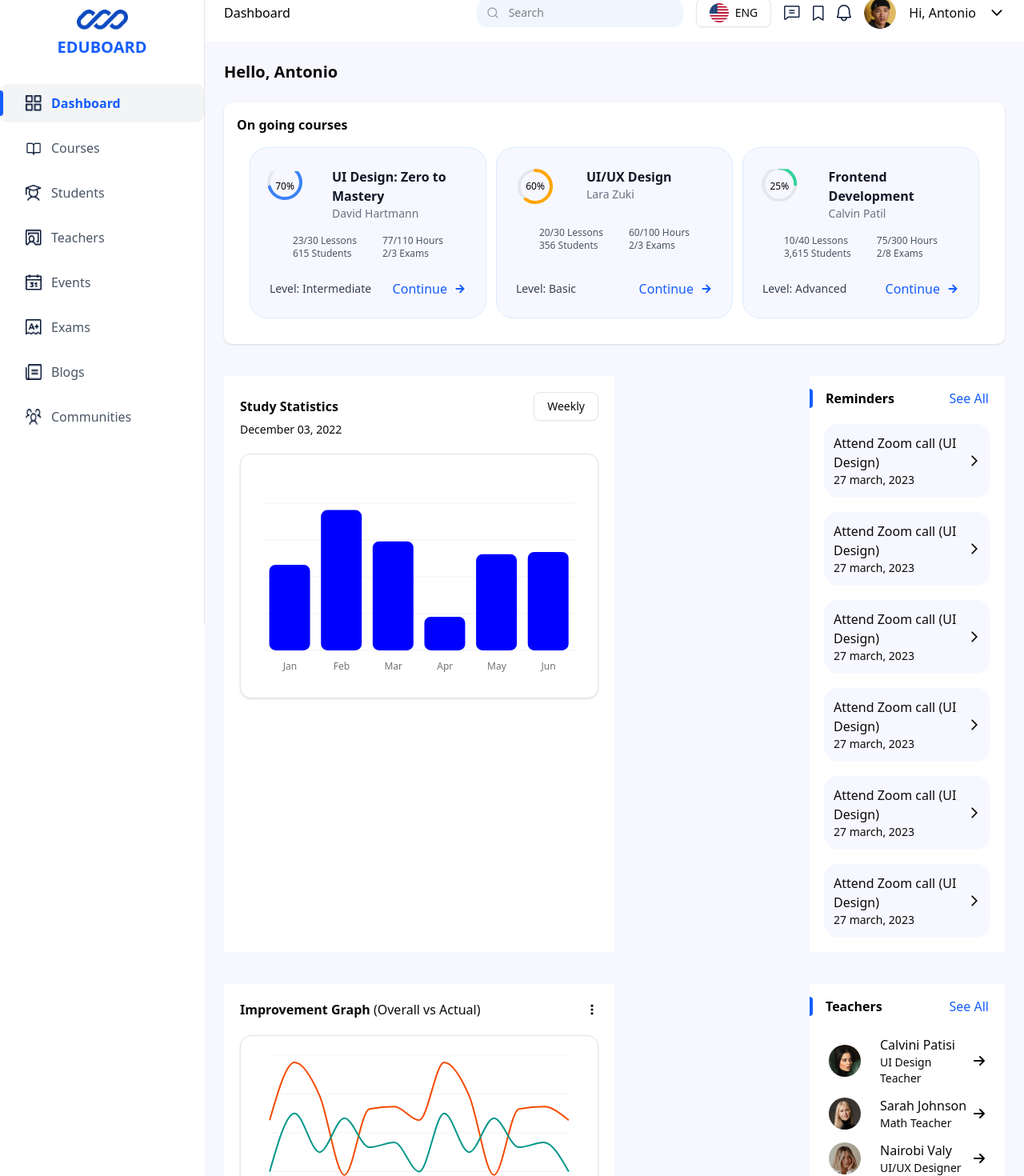
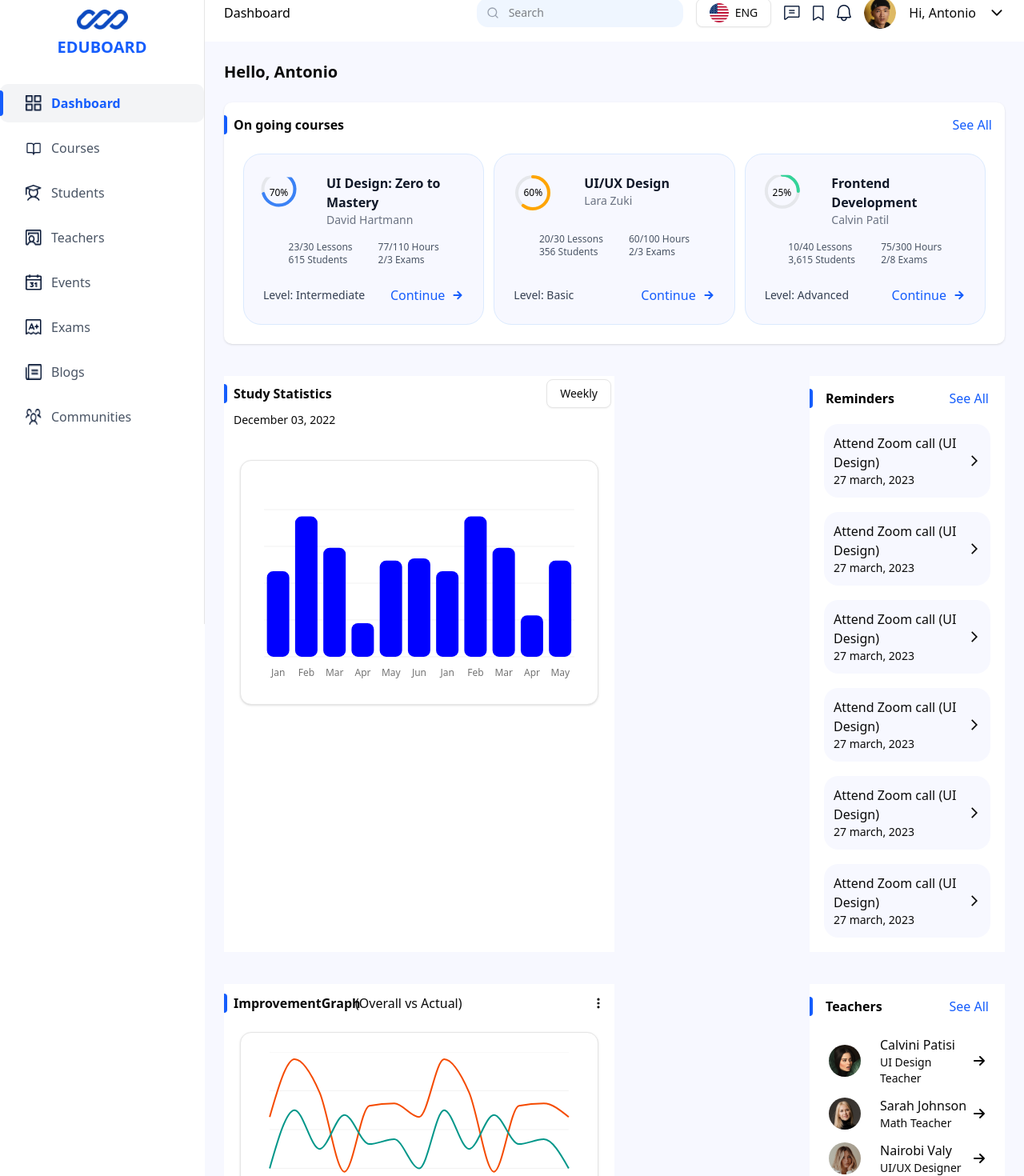
Before and after one commit to JenilKyada04/saas-dashboard, a Next.js app: page / in a window 1280 px wide. Shown: the part 20-1490 px from the top of the page at 80% size. Built offline with nearby package versions, Linux system fonts and the light colour scheme.

Commit message:
feat: enhance DashboardPage layout with improved headings and add Barchart and Linechart components; update Footer styles

```diff
--- a/app/components/Barchart.tsx
+++ b/app/components/Barchart.tsx
@@ -27,6 +27,12 @@ const chartData = [
   { month: "April", desktop: 73 },
   { month: "May", desktop: 209 },
   { month: "June", desktop: 214 },
+   { month: "January", desktop: 186 },
+  { month: "February", desktop: 305 },
+  { month: "March", desktop: 237 },
+  { month: "April", desktop: 90 },
+  { month: "May", desktop: 209 },
+
 ]
 
 const chartConfig = {
--- a/app/components/Footer.tsx
+++ b/app/components/Footer.tsx
@@ -1,8 +1,8 @@
 
 function Footer() {
   return (
-    <div className="flex justify-between items-center bg-white px-4 py-3 pl-7 pr-10 mt-10 mb-5">
-      <h5>&copy;<span>2023 Company name</span></h5>
+    <div className="flex justify-between items-center bg-white text-gray-500 px-4 py-3 pl-7 pr-10 mt-10 mb-5">
+      <h5>&copy;<span className="pl-2">2023 Company name</span></h5>
 
       <div className="flex gap-4 cursor-pointer ">
         <h5 className="hover:underline" >About</h5>
--- a/app/page.tsx
+++ b/app/page.tsx
@@ -13,21 +13,33 @@ export default function DashboardPage() {
 
         <h2 className="text-xl font-semibold">Hello, Antonio</h2>
 
-        <div className="mt-6 p-4 bg-white rounded-lg shadow">
-          <h1 className="font-semibold">On going courses</h1>
+        <div className="mt-6 pt-4  bg-white rounded-lg shadow">
+          <div className="flex justify-between">
             <div>
+              <h1 className="font-semibold flex gap-1 left-0 top-2 bottom-2 w-1 bg-blue-600 rounded-r-md ">
+                <span className="pl-3" >On</span>
+                <span>going</span>
+                <span>courses</span>
+              </h1>
+            </div>
+            <div>
+              <h6 className='text-blue-600 cursor-pointer pr-4'>See All</h6>
+            </div>
+          </div>
+
+          <div className="p-2" >
             <Card />
           </div>
         </div>
 
         <div className="flex justify-between gap-4 mt-10">
-            <div className=" bg-white w-2/4  p-5" >
+          <div className=" bg-white w-2/4" >
             <div className="flex justify-between items-center ">
-                <h2 className="font-semibold ">Study Statistics</h2>
-                <h1 > <Dropdownweekly /> </h1>
+              <h2 className="font-semibold flex gap-1 left-0 top-2 bottom-2 w-1 bg-blue-600 rounded-r-md"> <span className="pl-3" >Study</span>  <span>Statistics</span></h2>
+              <h1 className="m-1" > <Dropdownweekly /> </h1>
             </div>
-              <h4 className="font-normal text-[14px]">December 03, 2022</h4>
-              <div className="mt-5">
+            <h4 className="font-normal text-[14px] pl-3">December 03, 2022</h4>
+            <div className="mt-5 p-5">
               <Barchart />
             </div>
           </div>
@@ -36,19 +48,28 @@ export default function DashboardPage() {
           </div>
         </div>
 
+
         <div className="flex justify-between gap-4 mt-10">
-            <div className=" bg-white w-2/4 p-5" >
-              <div className="flex justify-between items-center ">
-                <h2 className="font-semibold ">Improvement Graph <span className="font-light">(Overall vs Actual)</span> </h2>
+
+          <div className=" bg-white w-2/4 " >
+            <div className="flex justify-between pt-3 pr-3 items-center ">
+              <div className="flex">
+                <h2 className="font-semibold  flex  left-0 top-2 bottom-2 w-1 bg-blue-600 rounded-r-md  ">
+                  <span className="pl-3 ">Improvement</span>
+                  <span>Graph</span>
+                </h2>
+                <span className="font-light pl-40">(Overall vs Actual)</span>
+              </div>
               <h1 className="cursor-pointer" > <HiDotsVertical /> </h1>
             </div>
-              <div className="mt-5">
+            <div className="mt-1 p-5">
               <Linechart />
             </div>
           </div>
-            <div className=" bg-white w-1/4">
+          <div className=" bg-white w-1/4 ">
             <Topteachers />
           </div>
+
         </div>
 
 
@@ -56,6 +77,5 @@ export default function DashboardPage() {
       </div>
 
     </>
-    // done
   );
 }
```
Lines whose indentation alone changed are shown as unchanged.
